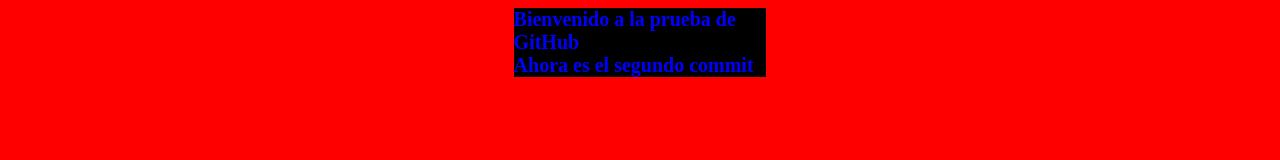
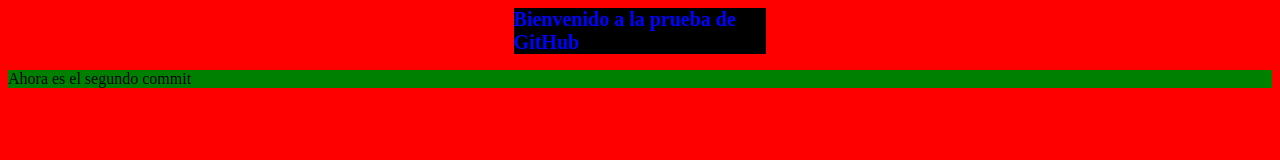
Before and after one commit to luisneyra93/pagina-web, a plain HTML site: page index.html in a window 1280 px wide. Drawn offline with Linux system fonts and the light colour scheme.

Commit message:
Añadiendo Estilos
Commit para añadir estilos

```diff
--- a/estilos.css
+++ b/estilos.css
@@ -10,3 +10,7 @@ h1{
 	height: 10%;
 	margin: 0 auto;
 }
+
+p{
+	background-color: green;
+}
--- a/index.html
+++ b/index.html
@@ -7,6 +7,6 @@
 </head>
 <body>
 		<h1>Bienvenido a la prueba de GitHub</h1>
-		<h1>Ahora es el segundo commit</h1>
+		<p>Ahora es el segundo commit</p>
 </body>
 </html>
```
